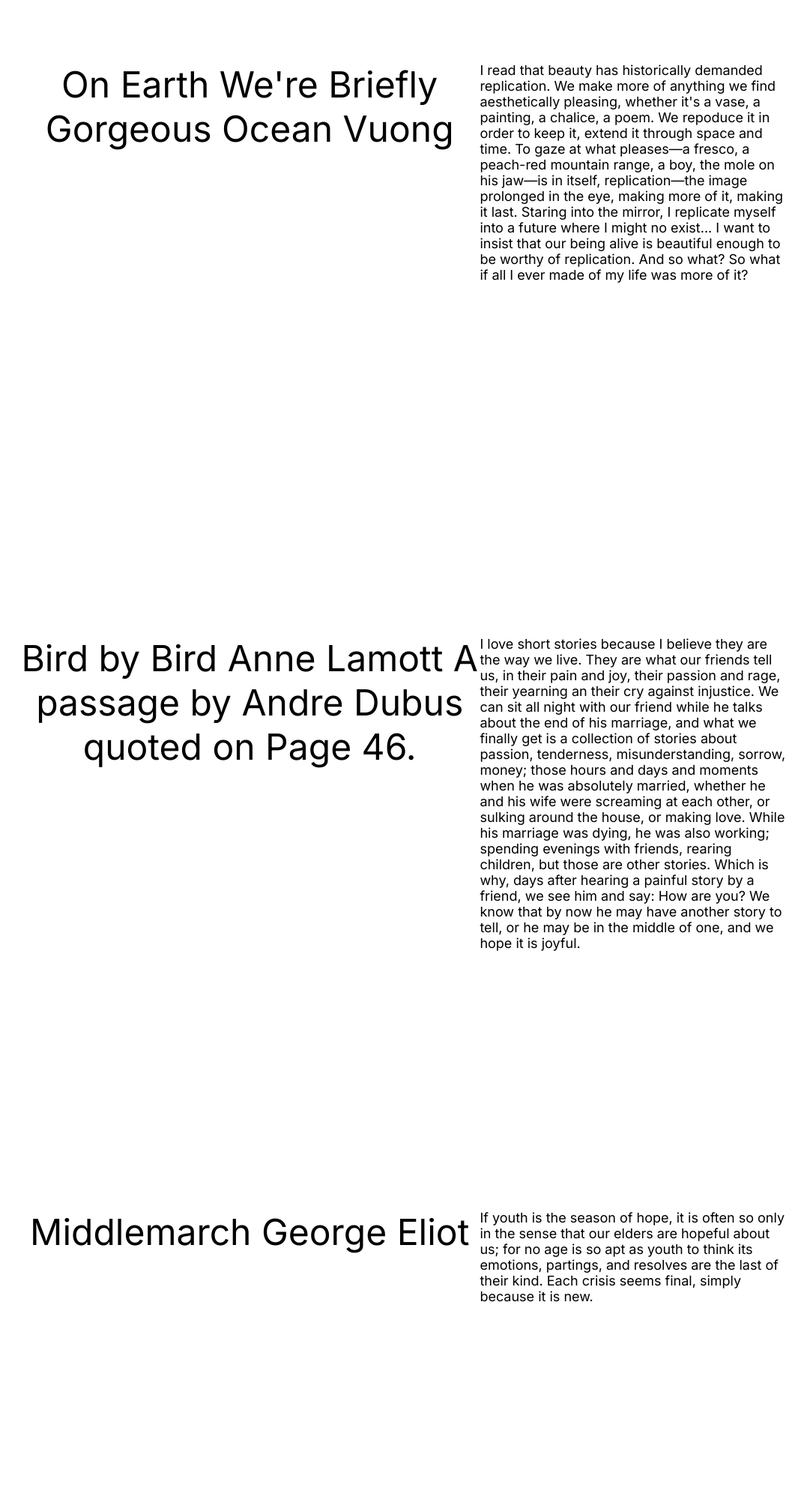
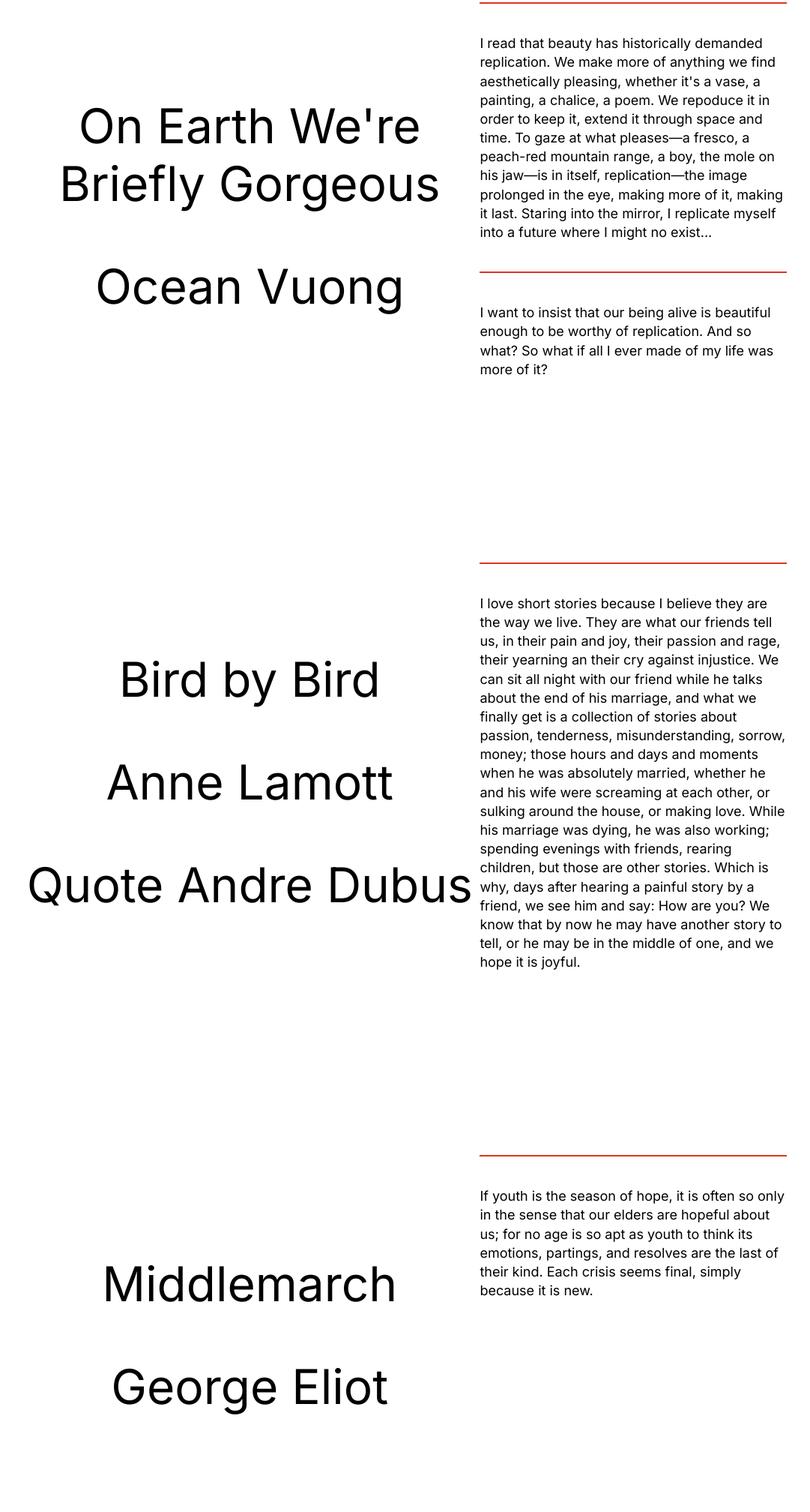
Before and after one commit to haku-c/haku-c.github.io, a website: page projects/scroll.html in a window 1280 px wide. Shown: the part 784-2800 px from the top of the page at 75% size, without its empty margins (102-1183 px from the left). Drawn offline with Linux system fonts and the light colour scheme.

Commit message:
Add border around paragraphs

```diff
--- a/projects/scroll.html
+++ b/projects/scroll.html
@@ -10,7 +10,12 @@
 <body>
   <div class="quote-block">
     <div class="source">
-      The Windup Bird Chronicles Haruki Murakami
+      <p>
+        The Windup Bird Chronicles
+      </p>
+      <p>
+        Haruki Murakami
+      </p>
     </div>
     <div class="quote">
       <p>
@@ -18,55 +23,79 @@
       </p>
       <p>
         We can invest enormous time and energy in serious efforts to know another person, but in the end, how close are
-        we
-        able to come to that person's essence?
+        we able to come to that person's essence?
       </p>
       <p>
         We convince ourselves that we know the other person well, but do we really know anything important about anyone?
       </p>
-
+    </div>
+  </div>
+  <div class="quote-block">
+    <div class="source">
+      <p>
+        On Earth We're Briefly Gorgeous
+      </p>
+      <p>
+        Ocean Vuong
+      </p>
+    </div>
+    <div class="quote">
+      <p>
+        I read that beauty has historically demanded replication. We make more of anything we find
+        aesthetically pleasing, whether it's a vase, a painting, a chalice, a poem. We repoduce it in order to keep it,
+        extend it through space and time. To gaze at what pleases—a fresco, a peach-red mountain range, a boy, the mole
+        on his jaw—is in itself, replication—the image prolonged in the eye, making more of it, making it last. Staring
+        into the mirror, I replicate myself into a future where I might no exist...
+      </p>
+      <p>
+        I want to insist that our being alive is beautiful enough to be worthy of replication. And so what? So what if
+        all I ever made of my life was more of it?
+      </p>
 
     </div>
   </div>
   <div class="quote-block">
     <div class="source">
-      On Earth We're Briefly Gorgeous Ocean Vuong
+      <p>
+        Bird by Bird
+      </p>
+      <p>
+        Anne Lamott
+      </p>
+      <p>
+        Quote Andre Dubus
+      </p>
     </div>
-    <div class="quote"> I read that beauty has historically demanded replication. We make more of anything we find
-      aesthetically
-      pleasing, whether it's a vase, a painting, a chalice, a poem. We repoduce it in order to keep it, extend it
-      through space and time. To gaze at what pleases—a fresco, a peach-red mountain range, a boy, the mole on his
-      jaw—is in itself, replication—the image prolonged in the eye, making more of it, making it last. Staring into the
-      mirror, I replicate myself into a future where I might no exist...
+    <div class="quote">
+      <p>
+        I love short stories because I believe they are the way we live. They are what our friends tell us, in their
+        pain and joy, their passion and rage, their yearning an their cry against injustice. We can sit all night with
+        our friend while he talks about the end of his marriage, and what we finally get is a collection of stories
+        about passion, tenderness, misunderstanding, sorrow, money; those hours and days and moments when he was
+        absolutely married, whether he and his wife were screaming at each other, or sulking around the house, or making
+        love. While his marriage was dying, he was also working; spending evenings with friends, rearing children, but
+        those are other stories. Which is why, days after hearing a painful story by a friend, we see him and say: How
+        are you? We know that by now he may have another story to tell, or he may be in the middle of one, and we hope
+        it is joyful.
+      </p>
 
-      I want to insist that our being alive is beautiful enough to be worthy of replication. And so what? So what if all
-      I ever made of my life was more of it?
     </div>
   </div>
   <div class="quote-block">
     <div class="source">
-      Bird by Bird Anne Lamott
-      A passage by Andre Dubus quoted on Page 46.
+      <p>
+        Middlemarch
+      </p>
+      <p>
+        George Eliot
+      </p>
     </div>
     <div class="quote">
-      I love short stories because I believe they are the way we live. They are what our friends tell us, in their pain
-      and joy, their passion and rage, their yearning an their cry against injustice. We can sit all night with our
-      friend while he talks about the end of his marriage, and what we finally get is a collection of stories about
-      passion, tenderness, misunderstanding, sorrow, money; those hours and days and moments when he was absolutely
-      married, whether he and his wife were screaming at each other, or sulking around the house, or making love. While
-      his marriage was dying, he was also working; spending evenings with friends, rearing children, but those are other
-      stories. Which is why, days after hearing a painful story by a friend, we see him and say: How are you? We know
-      that by now he may have another story to tell, or he may be in the middle of one, and we hope it is joyful.
-    </div>
-  </div>
-  <div class="quote-block">
-    <div class="source">
-      Middlemarch George Eliot
-    </div>
-    <div class="quote">
-      If youth is the season of hope, it is often so only in the sense that our elders are hopeful about us; for no age
-      is so apt as youth to think its emotions, partings, and resolves are the last of their kind. Each crisis seems
-      final, simply because it is new.
+      <p>
+        If youth is the season of hope, it is often so only in the sense that our elders are hopeful about us; for no
+        age is so apt as youth to think its emotions, partings, and resolves are the last of their kind. Each crisis
+        seems final, simply because it is new.
+      </p>
     </div>
   </div>
 
--- a/scss/scroll.scss
+++ b/scss/scroll.scss
@@ -1,4 +1,17 @@
 @import url('https://fonts.googleapis.com/css2?family=Inter&display=swap');
+
+$black: #151414;
+$cyan-bluish-gray: #abb8c3;
+$white: #fcf5f5;
+$pale-pink: #f78da7;
+$vivid-red: #cf2e2e;
+$luminous-vivid-orange: #ff6900;
+$luminous-vivid-amber: #fcb900;
+$light-green-cyan: #7bdcb5;
+$vivid-green-cyan: #00d084;
+$pale-cyan-blue: #8ed1fc;
+$vivid-cyan-blue: #0693e3;
+$vivid-purple: #9b51e0;
 
 * {
   margin: 0
@@ -8,18 +21,35 @@
   display: flex;
   flex-direction: row;
   padding: 8% 10% 8% 10%;
-  min-height: 70vh;
+  min-height: 60vh;
 }
 
 .source {
   width: 60%;
   text-align: center;
   font-family: 'Inter', sans-serif;
-  font-size: 48px;
+  font-size: 64px;
+  display: flex;
+  justify-content: center;
+  flex-direction: column;
+}
+
+.source p {
+  padding: 30px 0px 30px 0px;
 }
 
 .quote {
   width: 40%;
   font-family: 'Inter', sans-serif;
   font-size: 18px;
+  display: flex;
+  flex-direction: column;
+  line-height: 1.4;
 }
+
+.quote p {
+  border-width: 2px 0 0 0;
+  border-color: #df3320;
+  border-style: solid;
+  padding: 40px 0px 40px 0px;
+}
```
Also changed, not shown: css/scroll.css.
